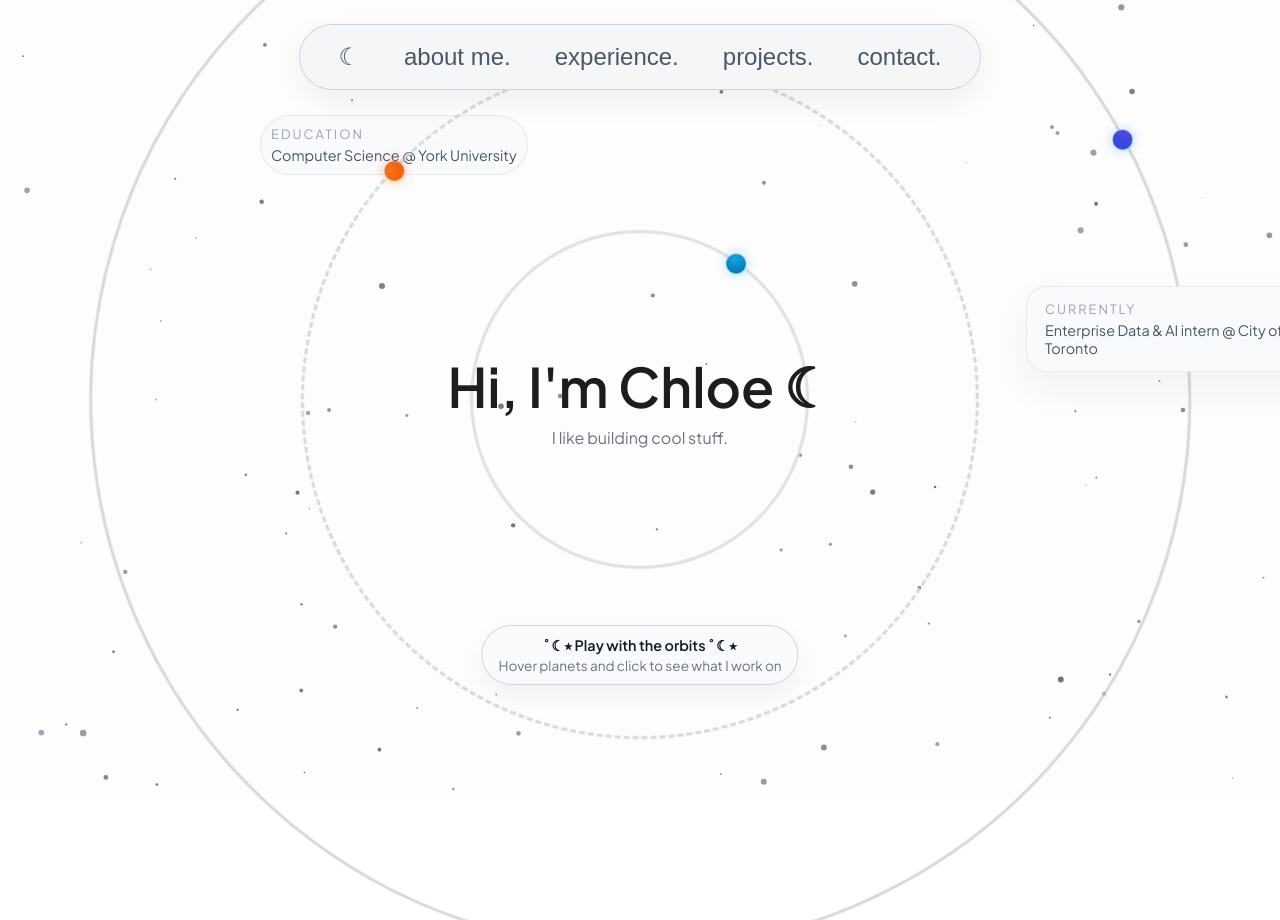
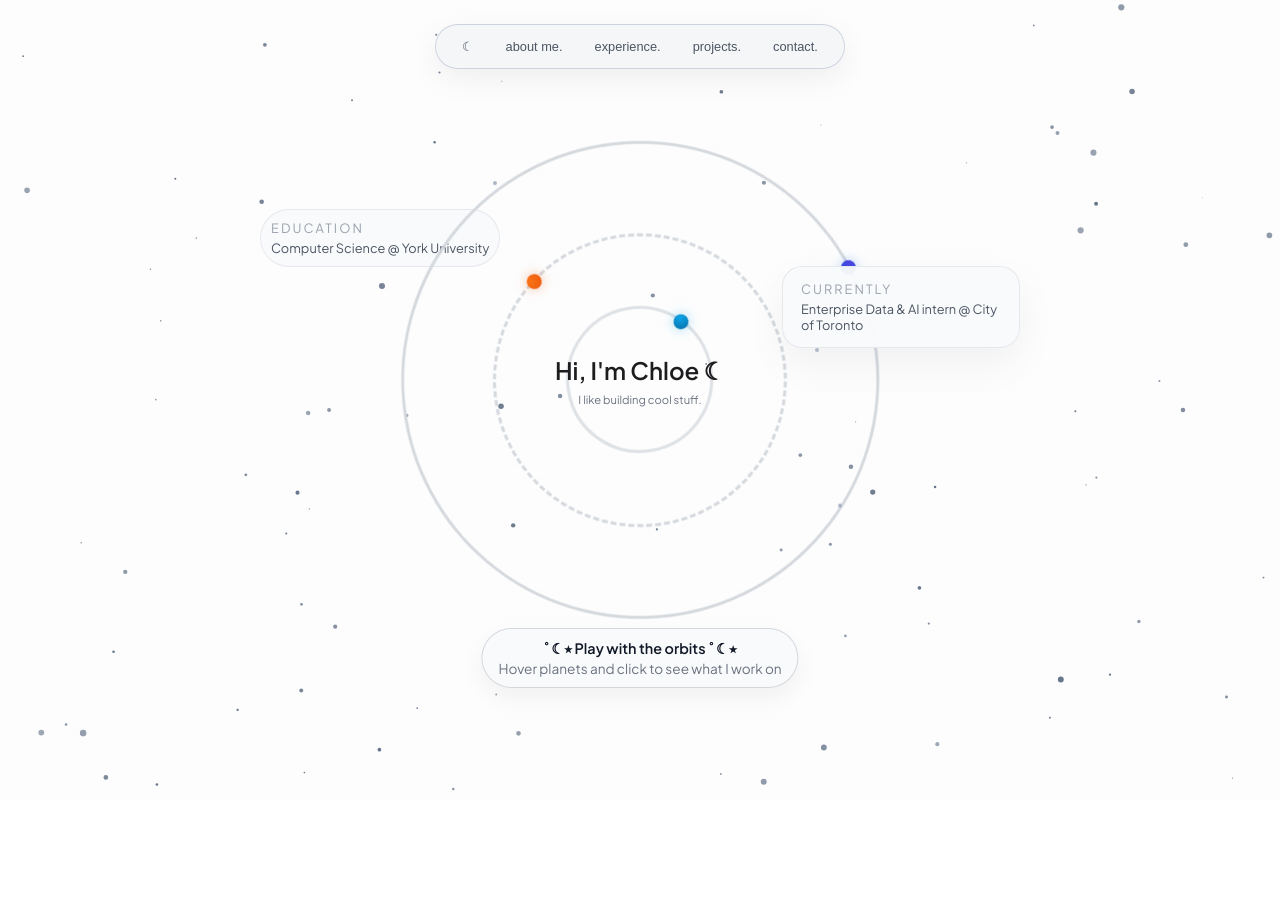
Before and after one commit to chloeenn/chloe, a React (Vite) app: page / in a window 1280 px wide. After the commit the page ends 800 px from the top, so only its background shows below. Built offline with nearby package versions, Linux system fonts and the light colour scheme.

Commit message:
Changed size

```diff
--- a/src/App.css
+++ b/src/App.css
@@ -1,23 +1,39 @@
-/* Apply page-level background and text color only to the document body. */
+/* Base page styles */
+html, body, #root {
+  height: 100%;
+  margin: 0;
+}
+
 body {
   background-color: #ffffff;
   color: #1d1d1f;
-  margin: 0;
   -webkit-font-smoothing: antialiased;
   font-family: "Plus Jakarta Sans", system-ui, -apple-system, BlinkMacSystemFont,
     "SF Pro Text", "Segoe UI", sans-serif;
+  /* prevent body from scrolling – we want only .app-root to scroll */
+  overflow: hidden;
 }
 
-h1,h2 {
+/* Optional global typography defaults */
+h1, h2 {
   text-align: center;
   margin: 0 0 16px;
-  font-size: 1.6rem;
+  font-size: 1.2rem;
 }
+
 p, ul, li, a, span, button {
-  font-size: 1rem;
+  font-size: 0.8rem;
 }
-/* Content stacks above the starfield canvas */
+
+/* Scroll container: this is where the snapping happens */
 .app-root {
   position: relative;
   z-index: 1;
+  height: 100%;
+  overflow-y: auto;
+  scroll-snap-type: y mandatory;
+  scroll-behavior: smooth;
+
+  /* snaps account for fixed navbar height */
+  scroll-padding-top: 40px;
 }
--- a/src/components/About.css
+++ b/src/components/About.css
@@ -1,31 +1,13 @@
-.about-blob {
-    display: flex;
-    justify-content: center;
-    align-items: center;
-    position: relative;
-    overflow: visible;
-    /* responsive size: prefer 300px but shrink on narrow viewports */
-    width: min(300px, 38vw);
-    height: min(300px, 38vw);
-}
-
-.about-anim {
-    width: 100%;
-    height: 100%;
-    /* subtle scale so it is prominent but not overwhelming */
-    transform: scale(1.08);
-}
-
 .about-eyebrow {
-    font-size: 1.2rem;
+    font-size: 0.8rem;
     letter-spacing: 0.18em;
     text-transform: uppercase;
     color: #9ca3af;
-    margin-bottom: 12px;
+    margin-bottom: 10px;
 }
 
 .about-title {
-    font-size: 2.4rem;
+    font-size: 1.2rem;
     font-weight: 600;
     line-height: 1.3;
     color: #111827;
@@ -35,7 +17,7 @@
 
 .about-text {
     color: #4b5563;
-    line-height: 1.6;
+    line-height: 1.2;
     margin: 0 0 16px;
 }
 
@@ -53,14 +35,14 @@
     align-items: center;
     position: relative;
     overflow: visible;
-    width: 380px;
-    height: 380px;
+    width: 250px;
+    height: 250px;
 }
 
 .about-anim {
     width: 100%;
     height: 100%;
-    transform: scale(1.4);
+    transform: scale(1.5);
 }
 
 .about-bubble {
@@ -68,11 +50,11 @@
     bottom: 68%;
     left: 50%;
     transform: translateX(-50%) translateY(10px);
-    padding: 6px 12px;
+    padding: 6px;
     border-radius: 999px;
     background: #ffffff;
     box-shadow: 0 10px 30px rgba(15, 23, 42, 0.18);
-    font-size: 1.2rem;
+    font-size: 0.8rem;
     color: #111827;
     opacity: 0;
     pointer-events: none;
@@ -110,7 +92,7 @@
     }
 
     .about-title {
-        font-size: 1.85rem;
+        font-size: 1.8rem;
     }
 
     .about-text {
--- a/src/components/Experience.css
+++ b/src/components/Experience.css
@@ -1,3 +1,4 @@
+
 .experience {
     max-width: var(--home-max-width, 880px);
     margin: 0 auto;
@@ -37,7 +38,7 @@
     color: var(--home-text-muted, #475569);
 }
 .company {
-    /* font-size: 0.95rem; */
+
     color: var(--home-text-muted, #475569);
     margin-bottom: 8px;
     text-decoration: none;;
@@ -52,6 +53,7 @@
     }
 }
 
+
 .experience>* {
     position: relative;
     z-index: 1;
--- a/src/components/HeroSolar.css
+++ b/src/components/HeroSolar.css
@@ -3,7 +3,6 @@
   width: min(760px, 90vw);   /* bigger hero */
   aspect-ratio: 4 / 3;       /* wider than tall */
   margin: 0 auto;
-
   display: flex;
   align-items: center;
   justify-content: center;
@@ -12,8 +11,8 @@
 /* main system is still centered but with more room */
 .hero-solar-system {
   position: absolute;
-  width: 1060px;
-  height: 1060px;
+  width: 460px;
+  height: 460px;
   transition: transform 0.25s ease-out;
 }
 
@@ -46,11 +45,11 @@
 /* planets */
 .planet {
   position: absolute;
-  top: -10px;
+  top: -8px;
   left: 50%;
   transform: translateX(-50%);
-  width: 20px;
-  height: 20px;
+  width: 15px;
+  height: 15px;
   border-radius: 999px;
   border: none;
   cursor: pointer;
@@ -123,19 +122,20 @@
 }
 
 .hero-solar-center h1 {
+  font-size: 1.5rem;
   margin-bottom: 6px;
 }
 
 .hero-solar-center p {
   margin: 0;
-  font-size: 1rem;
+  font-size: 0.7rem;
   color: #6b7280;
 }
 
 /* bottom pill */
 .hero-solar-panel {
   position: absolute;
-  bottom: 0%;
+  bottom:-4%;
   left: 50%;
   transform: translateX(-50%);
 
@@ -169,12 +169,12 @@
 /* top-left label */
 .hero-solar-tag {
   position: absolute;
-  top: 0%;
+  top: 20%;
   left: 0%;
   display: inline-flex;
   align-items: center;
   gap: 8px;
-  font-size: 0.85rem;
+  font-size: 0.65rem;
   color: #6b7280;
   padding: 10px;
   border-radius: 999px;
@@ -192,10 +192,9 @@
 /* right “currently” card */
 .hero-solar-current {
   position: absolute;
-  right: -40%;
+  right: 0%;
   top: 30%;
-  max-width: 260px;
-
+  max-width: 200px;
   padding: 14px 18px;
   border-radius: 20px;
   background-color: rgba(249, 250, 251, 0.96);
@@ -215,7 +214,7 @@
 
 .current-line {
   margin: 0;
-  font-size: 0.9rem;
+  font-size: 0.8rem;
   color: #4b5563;
 }
 
--- a/src/components/Home.css
+++ b/src/components/Home.css
@@ -1,24 +1,17 @@
-html, body {
-  height: 100%;
-  margin: 0;
-  scroll-behavior: smooth;
-  font-family: system-ui, -apple-system, BlinkMacSystemFont, "SF Pro Text",
-    "Segoe UI", sans-serif;
+/* The page content wrapper */
+.home {
+  /* take full height of the scroll container */
+  min-height: 100%;
+  padding-top: 120px; /* space for the fixed navbar, match your nav height */
+  box-sizing: border-box;
 }
 
-/* Scroll container */
-.home {
-  height: 100vh;
-  overflow-y: scroll;
-  scroll-snap-type: y mandatory;
-  scroll-behavior: smooth;
-  padding-top: 120px; /* space for navbar */
-}
+/* Each snap "page" */
+.home-section {
+  /* one full viewport minus navbar */
+  min-height: calc(100vh - 120px);
 
-/* Each snap page */
-.home-section {
-  height: 100vh;
-  scroll-snap-align: start;
+  scroll-snap-align: start; /* or 'center' if you prefer */
 
   display: flex;
   flex-direction: column;
@@ -31,7 +24,7 @@ html, body {
 
 /* Hero */
 .home-hero h1 {
-  font-size: clamp(2.8rem, 5vw, 3.4rem);
+  font-size: clamp(2.2rem, 4.6vw, 2.6rem);
   font-weight: 600;
   margin: 0 0 16px;
 }
@@ -41,7 +34,6 @@ html, body {
   color: #6b7280;
   margin: 0;
 }
-
 
 /* About */
 .home-about__content {
@@ -63,6 +55,12 @@ html, body {
 }
 
 /* Contact */
+
+.home-contact h2 {
+  font-size: 1.6rem;
+  margin-bottom: 16px;
+}
+
 .contact-links {
   margin-top: 18px;
   display: flex;
--- a/src/components/Navbar.css
+++ b/src/components/Navbar.css
@@ -24,7 +24,7 @@
   background: var(--nav-bg);
   backdrop-filter: blur(14px);
   border-radius: var(--nav-radius-pill);
-  padding: 12px 32px;
+  padding: 8px 20px;
   border: 1px solid var(--nav-border);
 
   box-shadow: 0 10px 30px rgba(15, 23, 42, 0.06);
@@ -45,7 +45,7 @@
 /* List */
 .nav-list {
   display: flex;
-  gap: 32px;
+  gap: 20px;
   margin: 0;
   padding: 0;
   list-style: none;
@@ -56,8 +56,6 @@
   border: none;
   background: none;
   cursor: pointer;
-
-  font-size: 1.5rem;                  /* matches your App.css */
   color: var(--nav-text-muted);
   padding: 6px 6px;
   position: relative;
--- a/src/components/Projects.css
+++ b/src/components/Projects.css
@@ -1,25 +1,25 @@
 .projects {
-  padding: 48px 16px 72px;
+  padding: 32px 16px 40px;
   display: flex;
   flex-direction: column;
   align-items: center;
   gap: 24px;
+  justify-content: center;
 }
+
 
 .projects-title {
   text-align: center;
   margin: 0 0 12px;
-  font-size: 1.5rem;
-  font-weight: 600;
 }
 
 /* ---------- iMac shell ---------- */
 
 .imac-shell {
   /* Target a comfortable max width for a 13" laptop viewport */
-  width: min(1100px, 92vw);
+  width: min(750px, 72vw);
   /* keep the outer shell proportion but slightly taller to match screenshots */
-  aspect-ratio: 16 / 9.6;
+  aspect-ratio: 16 / 9;
   margin-inline: auto;
   position: relative;
   box-sizing: border-box;
@@ -30,8 +30,8 @@
   position: absolute;
   inset: 0;
   background: #050608;
-  border-radius: 24px;
-  padding: 18px 28px 22px;
+    border-radius: 20px;
+  padding: 14px 22px 18px;
   box-shadow:
     0 18px 40px rgba(15, 23, 42, 0.45),
     0 0 0 1px rgba(15, 23, 42, 0.6);
@@ -111,8 +111,8 @@
 
 /* macOS-style blue folder */
 .folder-icon {
-  width: clamp(56px, 8vw, 72px);
-  height: clamp(42px, 5.5vw, 56px);
+  width: clamp(46px, 8vw, 70px);
+  height: clamp(32px, 5.5vw, 50px);
   border-radius: 10px;
   background: linear-gradient(145deg, #4da7ff, #2f80ff);
   position: relative;
@@ -137,14 +137,9 @@
   display: flex;
   align-items: center;
   justify-content: center;
-  font-size: 22px;
   color: rgba(255, 255, 255, 0.9);
 }
 
-.folder-name {
-  font-size: 0.9rem;
-  color: #0f172a;
-}
 
 .folder-tile:hover,
 .folder-tile:focus-visible {
@@ -208,14 +203,12 @@
 .project-close-btn {
   border: 0;
   border-radius: 999px;
-  width: 40px;
-  height: 40px;
+  width: 20px;
+  height: 20px;
   padding: 0;
   display: flex;
   align-items: center;
   justify-content: center;
-  font-size: 1.6rem;
-  font-weight: 300;
   background: rgba(15, 23, 42, 0.06);
   color: #334155;
   cursor: pointer;
@@ -294,6 +287,16 @@
 }
 
 /* ---------- Responsive ---------- */
+@media (max-width: 720px) {
+  .imac-shell {
+    width: 90vw;
+    max-height: 320px;
+  }
+
+  .imac-bezel {
+    padding-inline: 14px;
+  }
+}
 
 @media (max-width: 720px) {
   .imac-bezel {
```
